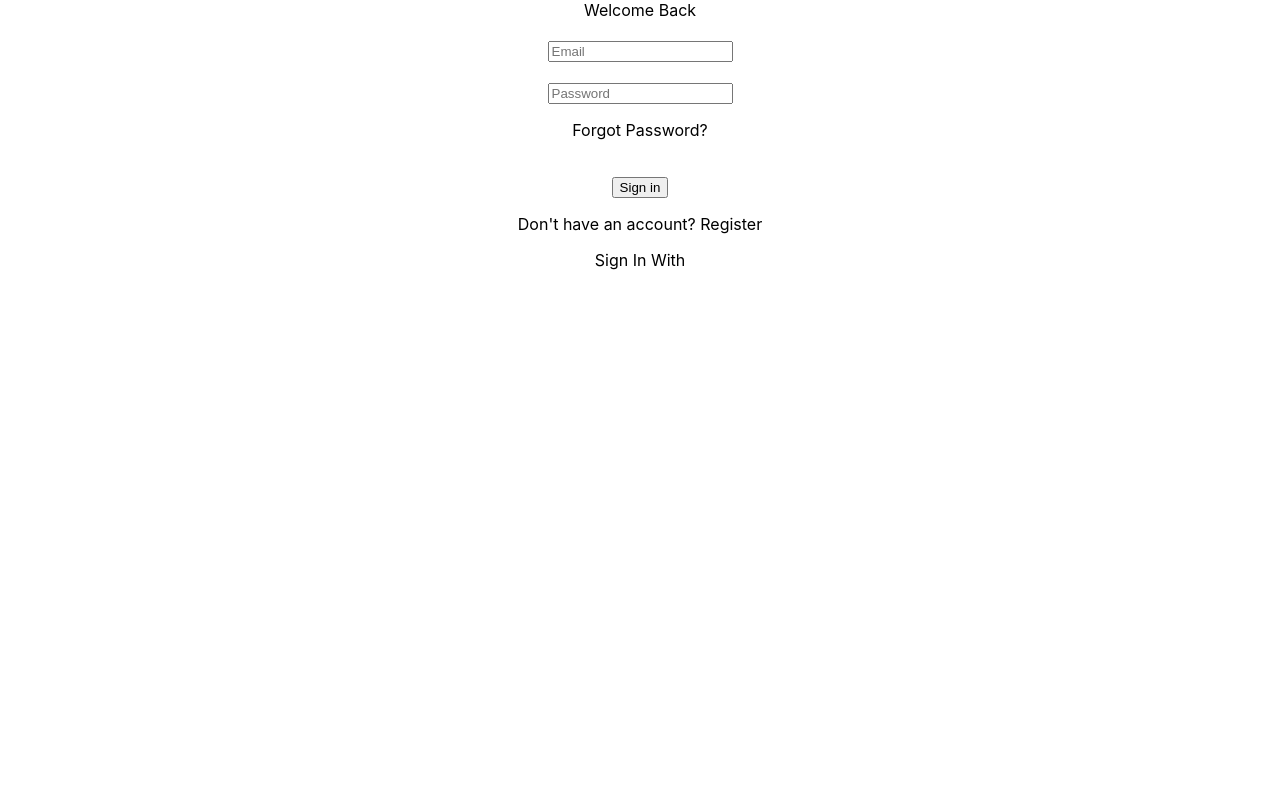
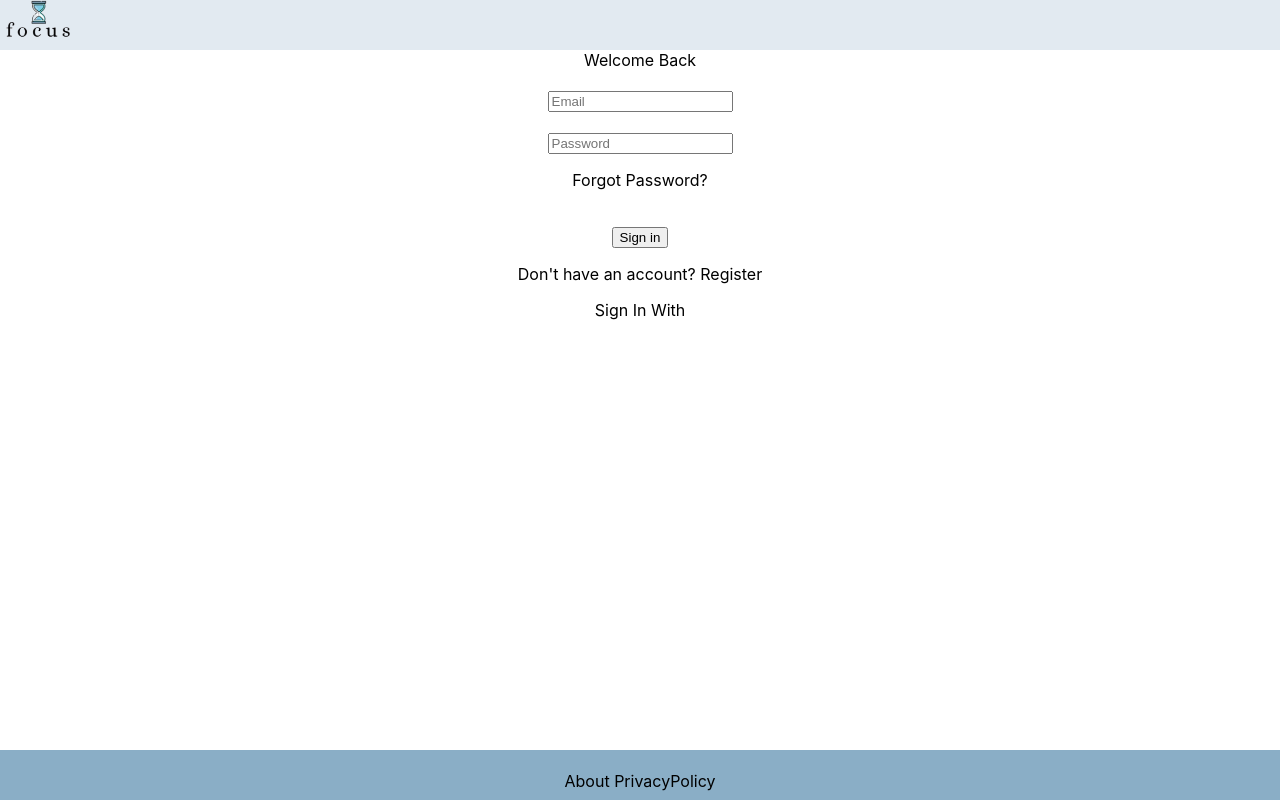
Before and after one commit to priscaolose/Group7_Capstone, a React (Create React App) app in the folder focus-app/: page /login in a window 1280 px wide. Built offline with nearby package versions, Linux system fonts and the light colour scheme.

Commit message:
Included the header and footer page

```diff
--- a/focus-app/src/App.js
+++ b/focus-app/src/App.js
@@ -1,5 +1,5 @@
 import './App.css';
-import Login from './login';
+import Login from './Login';
 import Registration from './Registration';
 import React, { useState } from 'react';
 import { BrowserRouter, Routes, Route, Link } from 'react-router-dom';
--- /dev/null
+++ b/focus-app/src/CSSFolders/Footer.css
@@ -0,0 +1,10 @@
+/* src/index.css or your global CSS file */
+.footer {
+    background-color: #8AAEC6;
+    text-align: center;
+    position: fixed;
+    bottom: 0;
+    width: 100%;
+    padding: 5px 0px;         /* Reduced padding */
+    height: 40px;
+  }
--- /dev/null
+++ b/focus-app/src/CSSFolders/Header.css
@@ -0,0 +1,14 @@
+/* src/CSSFolders/Header.css */
+.header {
+    display: flex;              /* Use flexbox for layout */
+    align-items: center;       /* Center items vertically */
+    justify-content: space-between; /* Space between items */
+    background-color: #E2EAF1; /* Light background color */
+    padding: 5px 0px;         /* Reduced padding */
+    height: 40px;
+}
+
+.header-logo {
+    max-height: 70px;         /* Set a maximum height for the logo */
+    max-width: 100%;          /* Ensure it scales proportionally */
+}
--- /dev/null
+++ b/focus-app/src/Components/Footer.js
@@ -0,0 +1,12 @@
+import React from 'react';
+import '../CSSFolders/Footer.css';
+
+const Footer = () => {
+  return (
+    <footer className="footer">
+      <p>About           PrivacyPolicy </p>
+    </footer>
+  );
+};
+
+export default Footer;
--- /dev/null
+++ b/focus-app/src/Components/Header.js
@@ -0,0 +1,13 @@
+import React from 'react';
+import logo from '../Images/logo.png';
+import '../CSSFolders/Header.css';
+
+const Header = () => {
+  return (
+    <header className="header">
+           <img src={logo} alt="Logo" className="header-logo" /> {/* Logo image */}
+    </header>
+  );
+};
+
+export default Header;
--- a/focus-app/src/login.js
+++ b/focus-app/src/login.js
@@ -1,97 +1,100 @@
-import React, { useState } from 'react'
-import { useNavigate } from 'react-router-dom'
+import React, { useState } from 'react';
+import { useNavigate } from 'react-router-dom';
+import Header from './Components/Header';
+import Footer from './Components/Footer';
 
 const Login = (props) => {
-  const [email, setEmail] = useState('')
-  const [password, setPassword] = useState('')
-  const [emailError, setEmailError] = useState('')
-  const [passwordError, setPasswordError] = useState('')
+  const [email, setEmail] = useState('');
+  const [password, setPassword] = useState('');
+  const [emailError, setEmailError] = useState('');
+  const [passwordError, setPasswordError] = useState('');
 
-  const navigate = useNavigate()
+  const navigate = useNavigate();
 
   const onButtonClick = () => {
-    // Set initial error values to empty
-    setEmailError('')
-    setPasswordError('')
+    setEmailError('');
+    setPasswordError('');
 
-    // Check if the user has entered both fields correctly
-    if ('' === email) {
-      setEmailError('Please enter your email')
-      return
+    if (email === '') {
+      setEmailError('Please enter your email');
+      return;
     }
 
     if (!/^[\w-\.]+@([\w-]+\.)+[\w-]{2,4}$/.test(email)) {
-      setEmailError('Please enter a valid email')
-      return
+      setEmailError('Please enter a valid email');
+      return;
     }
 
-    if ('' === password) {
-      setPasswordError('Please enter a password')
-      return
+    if (password === '') {
+      setPasswordError('Please enter a password');
+      return;
     }
 
-    if (password.length < 7) {
-      setPasswordError('The password must be 8 characters or longer')
-      return
+    if (password.length < 8) {
+      setPasswordError('The password must be 8 characters or longer');
+      return;
     }
 
     // Authentication calls will be made here...
-  }
+  };
+
   const handleForgotPassword = () => {
-    // Handle forgot password functionality
-    alert('Forgot Password Clicked')
-
-  }
+    alert('Forgot Password Clicked');
+  };
 
   const handleGoogleSignIn = () => {
-    // Handle sign in with Google functionality
-    alert('Sign in with Google Clicked')
-  }
+    alert('Sign in with Google Clicked');
+  };
 
   const handleAccountRegistration = () => {
-    // Handle account registration functionality
-    navigate('/registration')
-  }
+    navigate('/registration');
+  };
+
   return (
-    <div className={'mainContainer'}>
-      <div className={'titleContainer'}>
+    <div className="mainContainer">
+      <Header /> {/* Header Component */}
+
+      <div className="contentContainer">
+        <div className="titleContainer">
           <div>Welcome Back</div>
         </div>
         <br />
-      <div className={'inputContainer'}>
+        <div className="inputContainer">
           <input
             value={email}
             placeholder="Email"
             onChange={(ev) => setEmail(ev.target.value)}
-          className={'inputBox'}
+            className="inputBox"
           />
           <label className="errorLabel">{emailError}</label>
         </div>
         <br />
-      <div className={'inputContainer'}>
+        <div className="inputContainer">
           <input
             value={password}
             placeholder="Password"
             onChange={(ev) => setPassword(ev.target.value)}
-          className={'inputBox'}
+            className="inputBox"
           />
           <label className="errorLabel">{passwordError}</label>
         </div>
         <p className="forgotPasswordText" onClick={handleForgotPassword}>Forgot Password?</p>
         <br />
-      <div className={'inputContainer'}>
-        <input className={'inputButton'} type="button" onClick={onButtonClick} value={'Sign in'} />
+        <div className="inputContainer">
+          <input className="inputButton" type="button" onClick={onButtonClick} value="Sign in" />
         </div>
         <p className="registerText">
-        Don't have an account?{" "}
+          Don't have an account?{' '}
           <span className="clickableRegister" onClick={handleAccountRegistration}>
             Register
           </span>
         </p>
-
         <p className="googleSignInText" onClick={handleGoogleSignIn}>Sign In With</p>
       </div>
-  )
-}
 
-export default Login
+      <Footer /> {/* Footer Component */}
+    </div>
+  );
+};
+
+export default Login;
```
Also changed, not shown: focus-app/src/Images/logo.png (added), 1 other file (tests, documents, lock files or other folders). Lines whose indentation alone changed are shown as unchanged.
